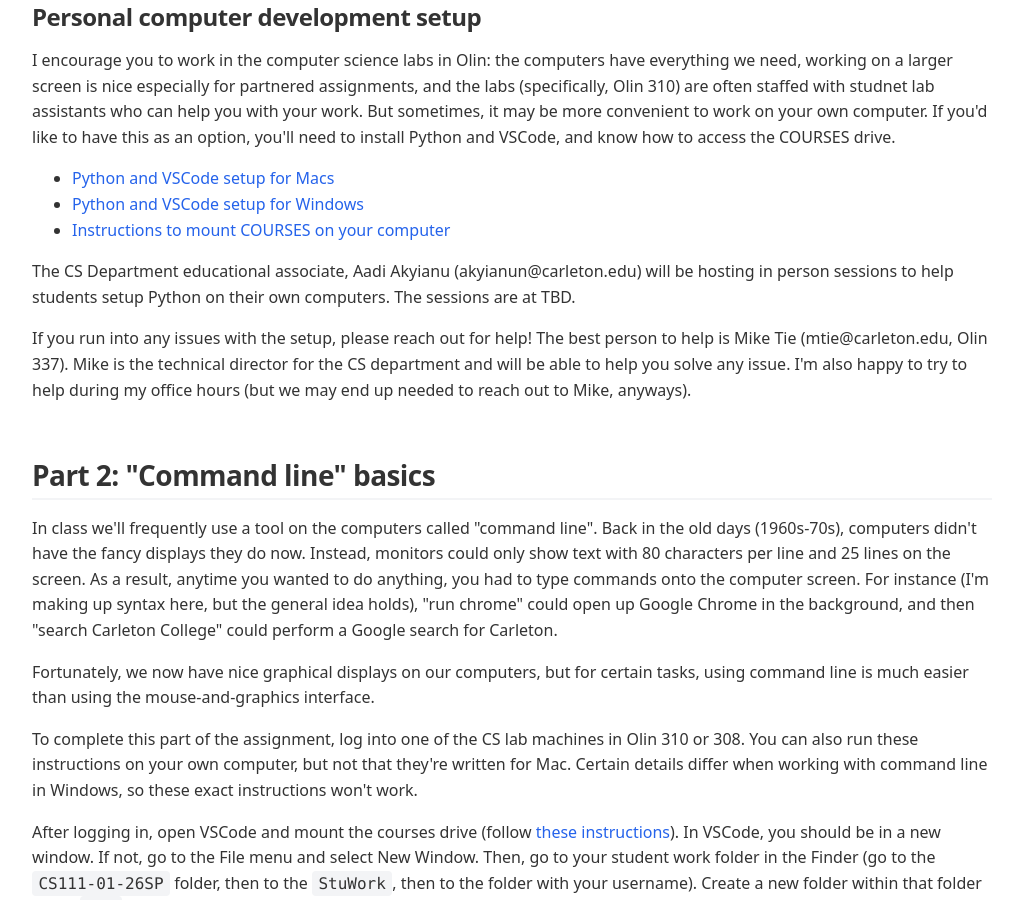
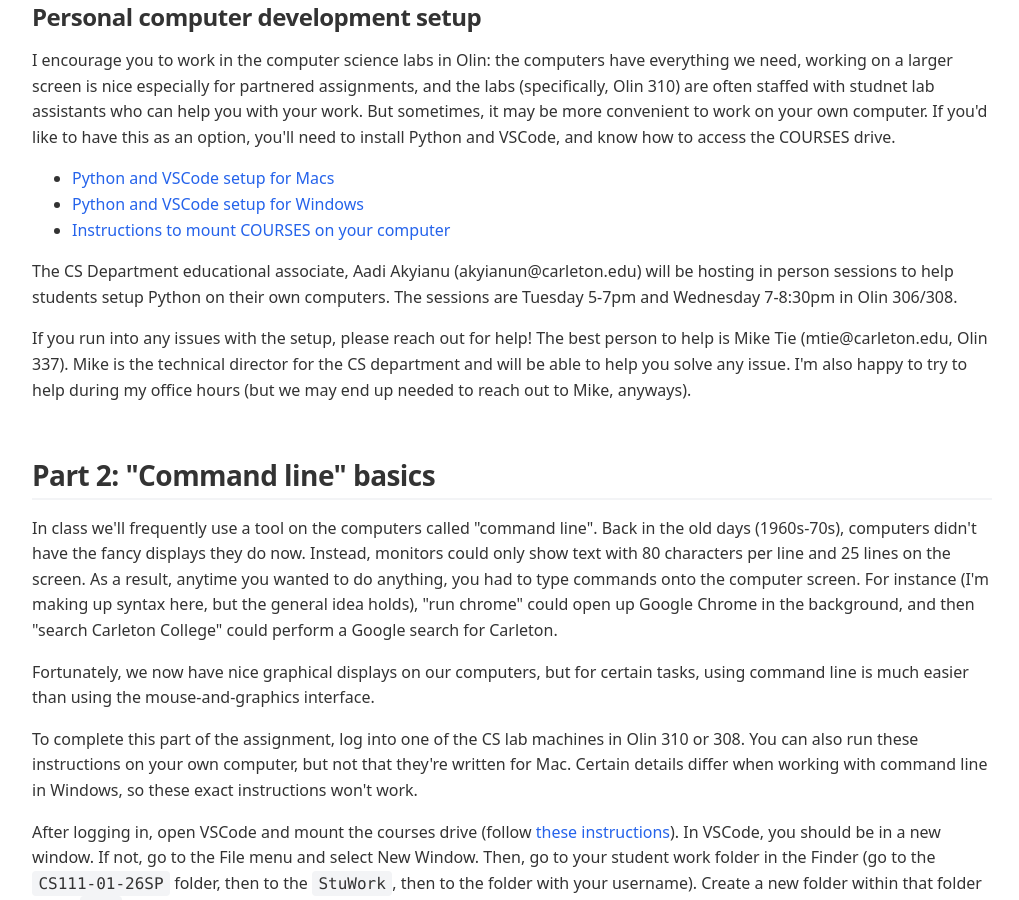
Before and after one commit to annapmeyer/annapmeyer.github.io, a Jekyll site: the page built from _pages/teaching/2026-2spring-cs111/assignments/hw0/ps0.html, in a window 1280 px wide and 900 px high, scrolled down 617 px. Shown: the whole window, without its empty margins (128-1147 px from the left). Built offline with Jekyll 4.4.1, drawn with Linux system fonts in a browser that asks for light colours.

Commit message:
add install sessions

```diff
--- a/_pages/teaching/2026-2spring-cs111/assignments/hw0/ps0.html
+++ b/_pages/teaching/2026-2spring-cs111/assignments/hw0/ps0.html
@@ -249,7 +249,7 @@ need to install Python and VSCode, and know how to access the COURSES drive.
 
 <p>
 The CS Department educational associate, Aadi Akyianu (akyianun@carleton.edu) will be hosting in person sessions to help students setup
-Python on their own computers. The sessions are at TBD.
+Python on their own computers. The sessions are Tuesday 5-7pm and Wednesday 7-8:30pm in Olin 306/308.
 </p>
 
 <p>
```
